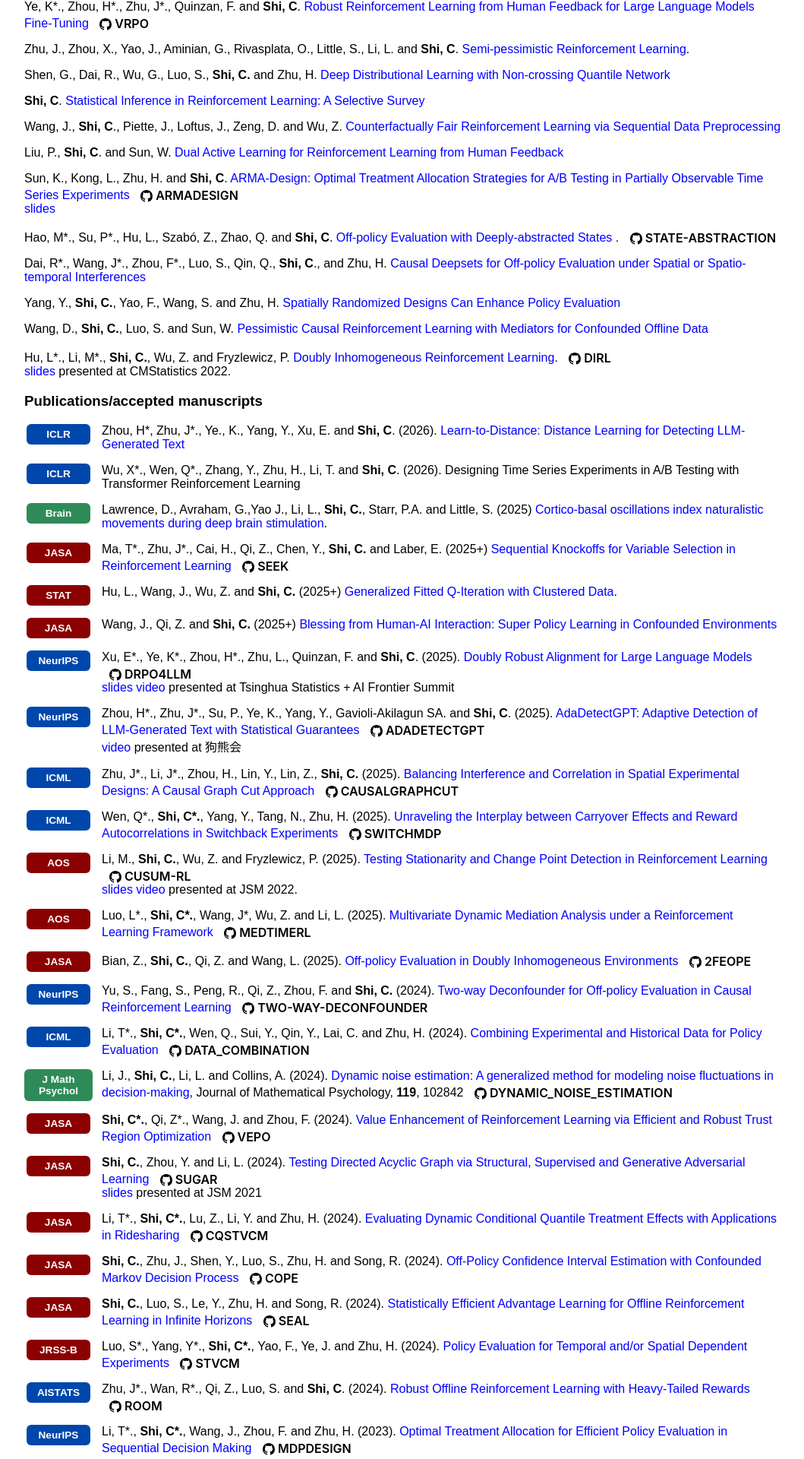
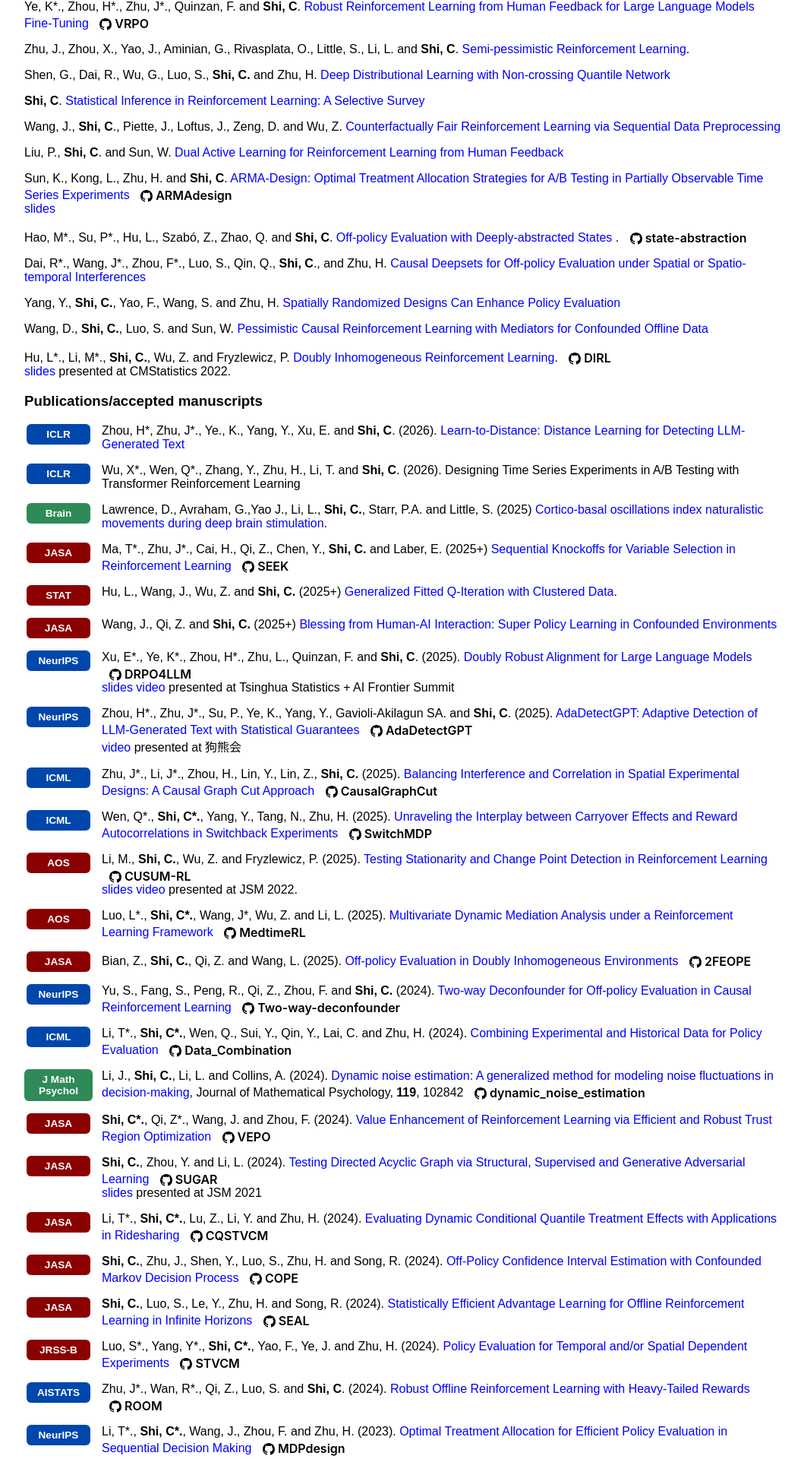
Before and after one commit to callmespring/callmespring.github.io, a Jekyll site: the page built from publication.md, in a window 1280 px wide. Shown: the part 417-2337 px from the top of the page at 76% size, without its empty margins (108-1167 px from the left). Built offline with Jekyll 4.4.1, drawn with Linux system fonts in a browser that asks for light colours.

Commit message:
Update publications.css

```diff
--- a/css/publications.css
+++ b/css/publications.css
@@ -28,7 +28,7 @@
     font-size: 16px !important;
     font-weight: 600 !important;
     font-family: -apple-system, system-ui, sans-serif !important;
-    text-transform: uppercase !important;
+    text-transform: none !important;
     position: relative;
     top: 1px; /* Keeps SEEK at the perfect height you liked */
 }
```
